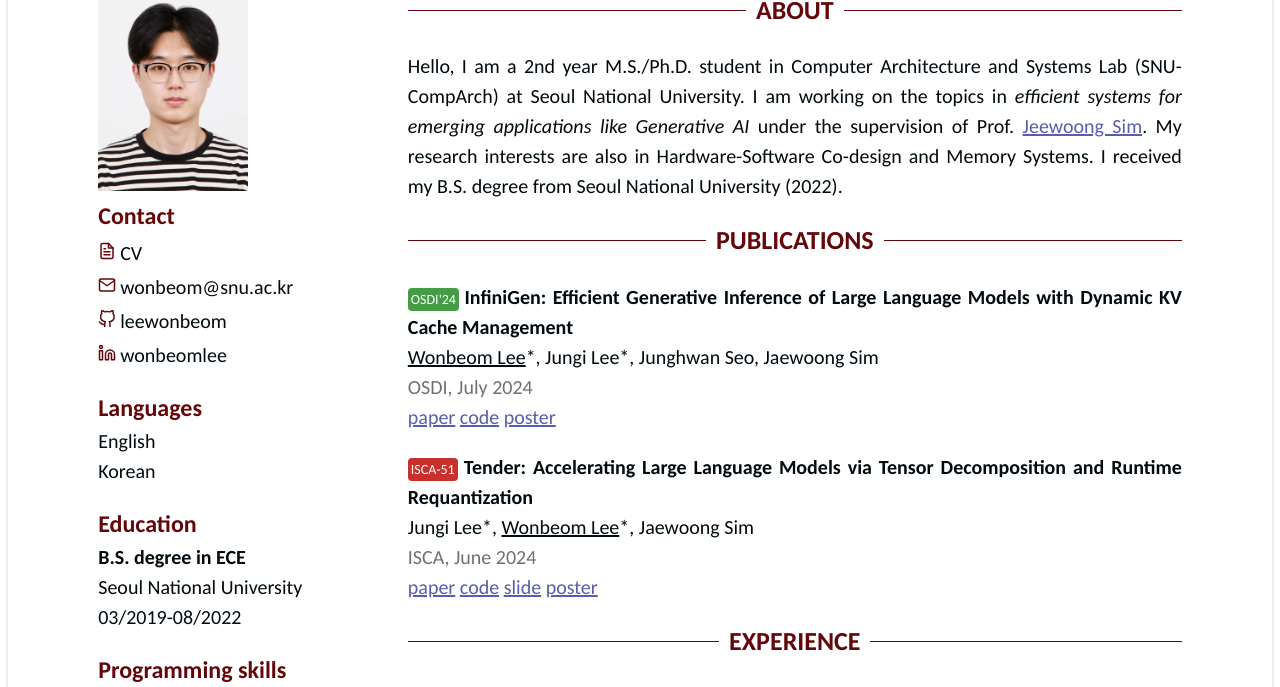
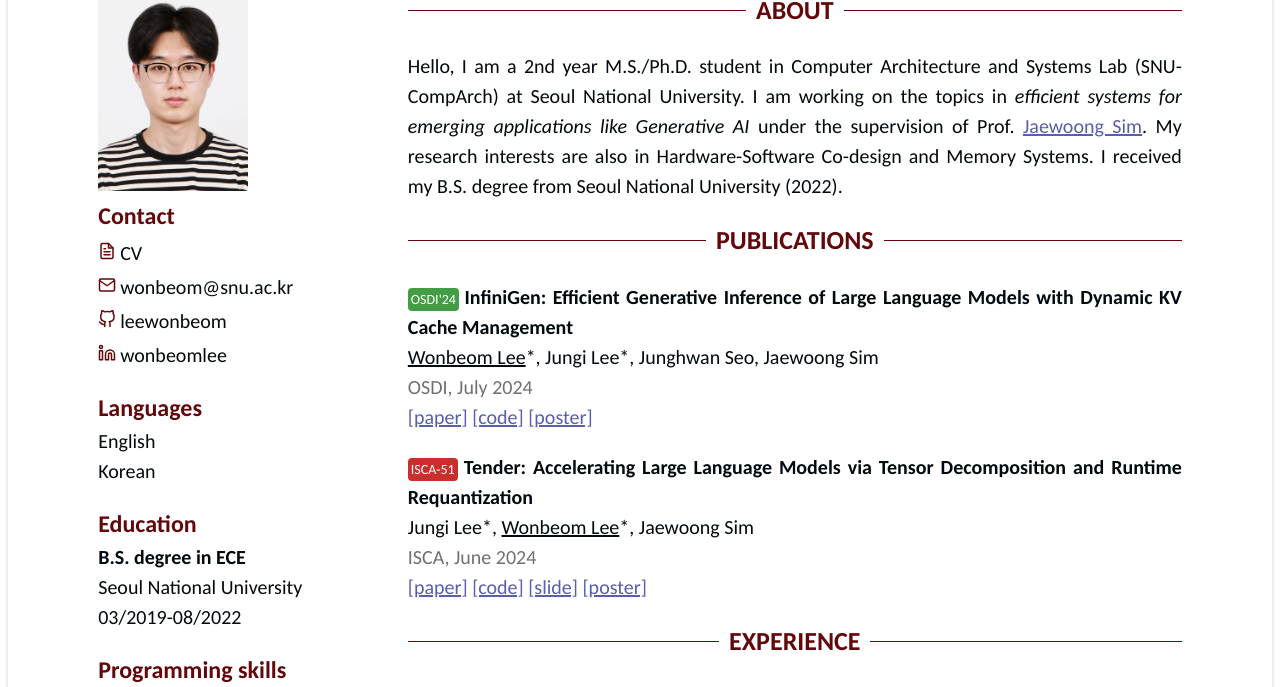
Before and after one commit to Alvin-Son/Alvin-Son.github.io, a Jekyll site: the page built from index.html, in a window 1280 px wide. Shown: the part 200-887 px from the top of the page. Built offline with Jekyll 4.4.1, drawn with Linux system fonts in a browser that asks for light colours.

Commit message:
url test

```diff
--- a/_data/data.yml
+++ b/_data/data.yml
@@ -41,7 +41,7 @@ profile: |
   Systems Lab (SNU-CompArch) at Seoul National University. I am working on the
   topics in <em>efficient systems for emerging applications like Generative
   AI</em> under the supervision of Prof. <a
-  href="https://jaewoong.org" style="color:#585DAC">Jeewoong Sim</a>. My research interests are also
+  href="https://jaewoong.org" style="color:#585DAC">Jaewoong Sim</a>. My research interests are also
   in Hardware-Software Co-design and Memory Systems. I received my B.S. degree
   from Seoul National University (2022).
 
@@ -72,7 +72,7 @@ publications:
     conf: OSDI'24
     btnclass: btn osdi
     conflink: https://www.usenix.org/conference/osdi24/
-    links: <a href="https://www.usenix.org/conference/osdi24/presentation/lee" style="color:#585DAC">paper</a>    <a href="https://github.com/snu-comparch/InfiniGen" style="color:#585DAC">code</a>    <a href="files/isca24-tender-poster.pdf" style="color:#585DAC">poster</a>
+    links: <a href="https://www.usenix.org/conference/osdi24/presentation/lee" style="color:#585DAC">[paper]</a>    <a href="https://github.com/snu-comparch/InfiniGen" style="color:#585DAC">[code]</a>    <a href="files/isca24-tender-poster.pdf" style="color:#585DAC">[poster]</a>
 
   - title: "Tender: Accelerating Large Language Models via Tensor Decomposition and Runtime Requantization"
     link: "https://arxiv.org/pdf/2406.12930"
@@ -81,7 +81,7 @@ publications:
     conf: ISCA-51
     btnclass: btn isca
     conflink: https://iscaconf.org/isca2024/
-    links: <a href="https://arxiv.org/pdf/2406.12930" style="color:#585DAC">paper</a>    <a href="https://github.com/snu-comparch/Tender" style="color:#585DAC">code</a>    <a href="files/isca24-tender-main.pdf" style="color:#585DAC">slide</a>    <a href="files/isca24-tender-poster.pdf" style="color:#585DAC">poster</a>
+    links: <a href="https://arxiv.org/pdf/2406.12930" style="color:#585DAC">[paper]</a>    <a href="https://github.com/snu-comparch/Tender" style="color:#585DAC">[code]</a>    <a href="files/isca24-tender-main.pdf" style="color:#585DAC">[slide]</a>    <a href="files/isca24-tender-poster.pdf" style="color:#585DAC">[poster]</a>
 
 projects:
   #- title: Cool Project
```
